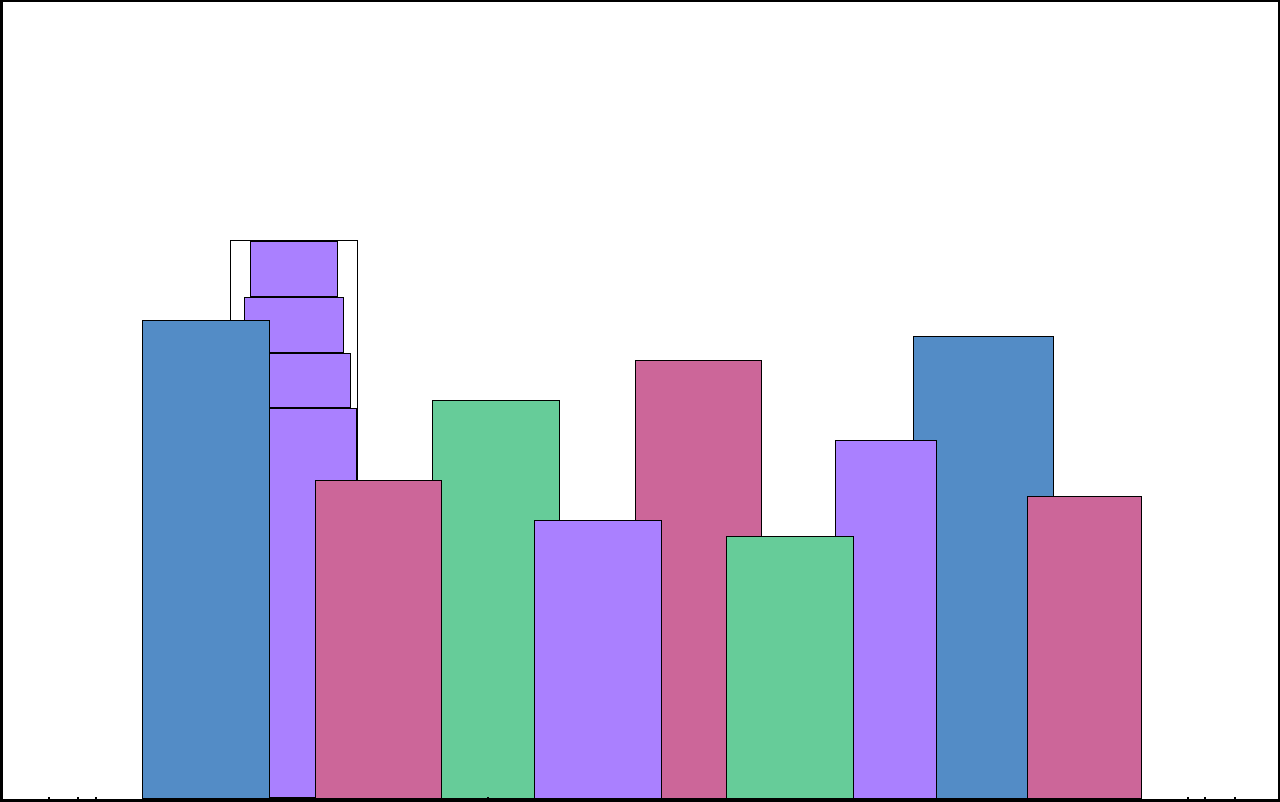
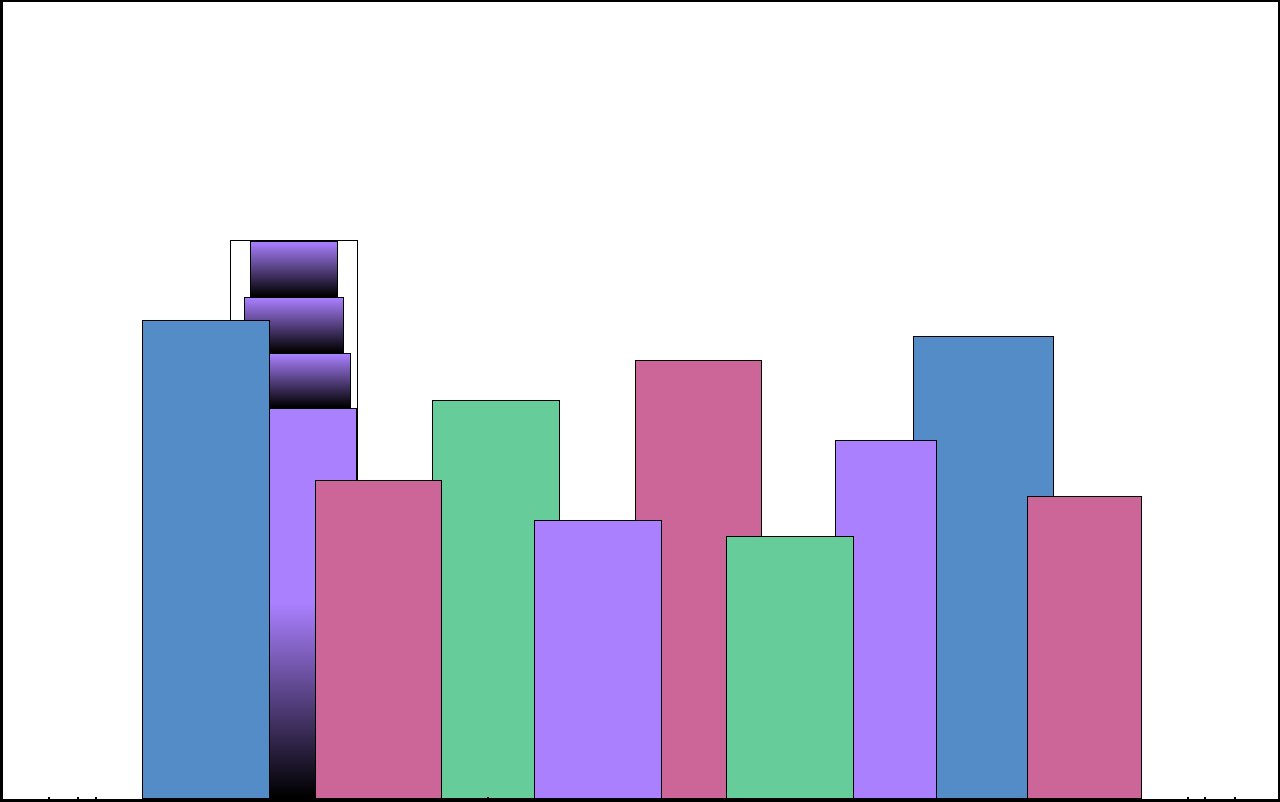
Before and after one commit to bp4924/city-skyline, a plain HTML site: page index.html in a window 1280 px wide. Drawn offline with Linux system fonts and the light colour scheme.

Commit message:
add gradients

```diff
--- a/index.html
+++ b/index.html
@@ -11,9 +11,9 @@
       <div></div>
       <div></div>
       <div class="bb1">
-        <div class="bb1a"></div>
-        <div class="bb1b"></div>
-        <div class="bb1c"></div>
+        <div class="bb1a bb1-window"></div>
+        <div class="bb1b bb1-window"></div>
+        <div class="bb1c bb1-window"></div>
         <div class="bb1d"></div>
       </div>
       <div class="bb2"></div>
--- a/styles.css
+++ b/styles.css
@@ -3,6 +3,7 @@
   --building-color2: #66cc99;
   --building-color3: #cc6699;
   --building-color4: #538cc6;
+  --window-color1: black;
 }
 
 * {
@@ -36,28 +37,27 @@ body {
   height: 70%;
 }
 
+.bb1-window {
+  height: 10%;
+  background: linear-gradient(var(--building-color1), var(--window-color1));
+}
+
 .bb1a {
   width: 70%;
-  height: 10%;
-  background-color: var(--building-color1);
 }
 
 .bb1b {
   width: 80%;
-  height: 10%;
-  background-color: var(--building-color1);
 }
 
 .bb1c {
   width: 90%;
-  height: 10%;
-  background-color: var(--building-color1);
 }
 
 .bb1d {
   width: 100%;
   height: 70%;
-  background-color: var(--building-color1);
+  background: linear-gradient(var(--building-color1) 50%, var(--window-color1));
 }
 
 .bb2 {
```
